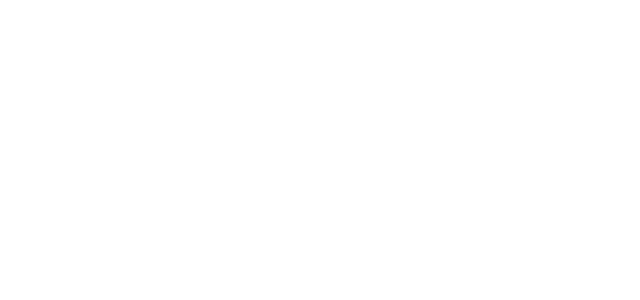
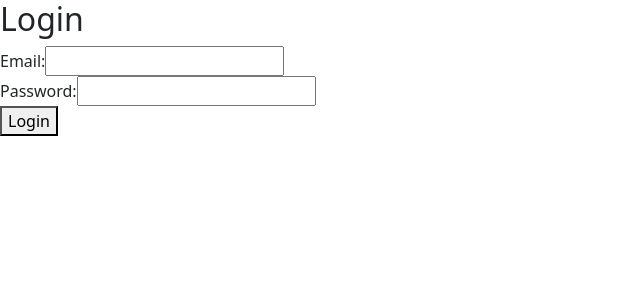
Before and after one commit to mchau98/Shecodes-greenlocal, a React (Create React App) app in the folder basket/: page /login in a window 1280 px wide. Shown: the top 300 px of the page, without its empty margins (0-640 px from the left). Built offline with nearby package versions, Linux system fonts and the light colour scheme.

Commit message:
[add login]

```diff
--- a/basket/src/views/pages/login/index.js
+++ b/basket/src/views/pages/login/index.js
@@ -1,9 +1,50 @@
-import './index.css'
+import './index.css';
+import React, { useState } from 'react';
+import 'bootstrap/dist/css/bootstrap.min.css';
+
 
 function Login(){
+    const [email, setEmail] = useState('');
+    const [password, setPassword] = useState('');
+    const [loggedIn, setLoggedIn] = useState(false);
+    const handleEmailChange = (e) => {
+        setEmail(e.target.value);
+      };
+
+      const handlePasswordChange = (e) => {
+        setPassword(e.target.value);
+      };
+
+      const handleLogin = () => {
+        if (email && password) {
+          setLoggedIn(true);
+        }
+      };
+
+      const handleLogout = () => {
+        setLoggedIn(false);
+      };
     return (
         <div>
-
+            {loggedIn ? (
+        <div>
+          <h2>Welcome, {email}!</h2>
+          <button onClick={handleLogout}>Logout</button>
+        </div>
+      ) : (
+        <div>
+          <h2>Login</h2>
+          <div>
+            <label>Email:</label>
+            <input type="text" value={email} onChange={handleEmailChange} />
+          </div>
+          <div>
+            <label>Password:</label>
+            <input type="password" value={password} onChange={handlePasswordChange} />
+          </div>
+          <button onClick={handleLogin}>Login</button>
+        </div>
+      )}
         </div>
     )
 }
```
